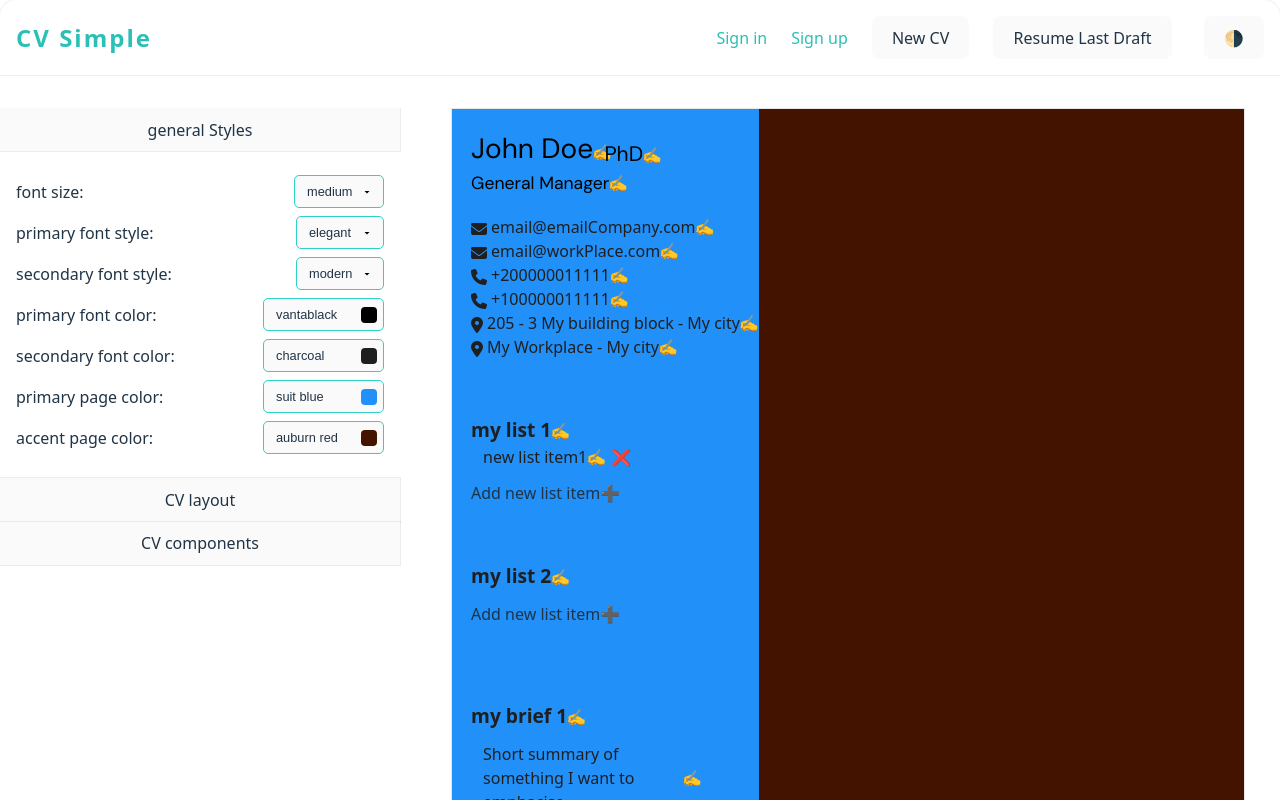
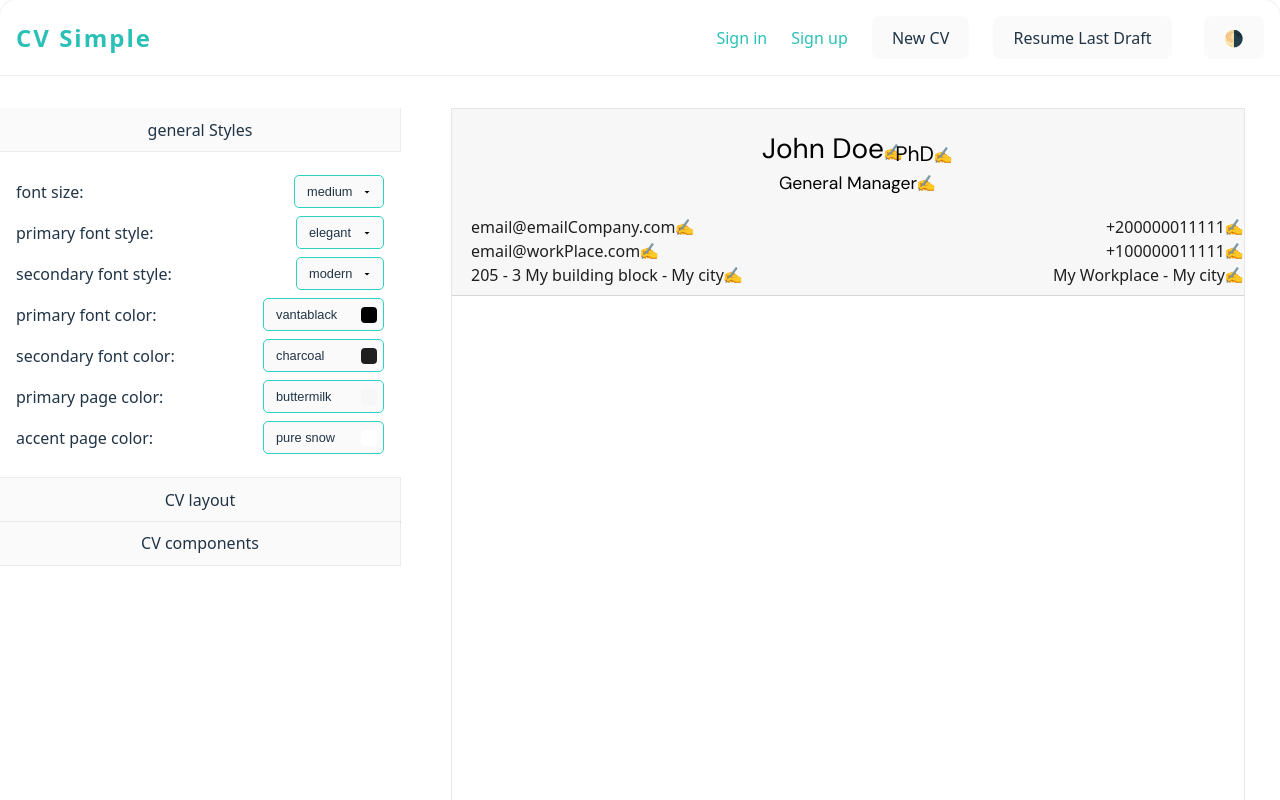
Before and after one commit to kad5/TOP-CV-app, a React (Vite) app in the folder CV-Wizard/: page /builder in a window 1280 px wide. Shown: the top 800 px of the page. Built offline with nearby package versions, Linux system fonts and the light colour scheme.

Commit message:
header design and implementation complete

```diff
--- a/CV-Wizard/src/assets/components/AsideContorls.jsx
+++ b/CV-Wizard/src/assets/components/AsideContorls.jsx
@@ -12,6 +12,83 @@ export default function Aside() {
         [attribute]: e.target.value,
       },
     });
+  }
+  function chooseLayout(value) {
+    console.log(value);
+    if (value === "standard-h") {
+      setCvData({
+        ...cvData,
+        styles: {
+          ...cvData.styles,
+          primaryClr: "#f7f7f7",
+          accentClr: "#ffffff",
+          primaryFontClr: "#000000",
+          secondaryFontClr: "#1f1f1f",
+        },
+        header: {
+          ...cvData.header,
+          layout: "horizontal",
+          template: "standard-h",
+        },
+      });
+    }
+    if (value === "fancy-h") {
+      setCvData({
+        ...cvData,
+        styles: {
+          ...cvData.styles,
+          primaryClr: "#1f1f1f",
+          accentClr: "#f7f7f7",
+          primaryFontClr: "#f7f7f7",
+          secondaryFontClr: "#f7f7f7",
+        },
+        header: {
+          ...cvData.header,
+          layout: "horizontal",
+          template: "fancy-h",
+        },
+      });
+    }
+    if (value === "standard-v") {
+      setCvData({
+        ...cvData,
+        styles: {
+          ...cvData.styles,
+          primaryClr: "#2190f8",
+          accentClr: "#f7f7f7",
+          primaryFontClr: "#f7f7f7",
+          secondaryFontClr: "#f7f7f7",
+        },
+        header: {
+          ...cvData.header,
+          layout: "vertical",
+          template: "standard-v",
+        },
+      });
+    }
+    if (value === "fancy-v") {
+      setCvData({
+        ...cvData,
+        styles: {
+          ...cvData.styles,
+          primaryClr: "#441300",
+          accentClr: "#f7f7f7",
+          primaryFontClr: "#f7f7f7",
+          secondaryFontClr: "#f7f7f7",
+        },
+        header: {
+          ...cvData.header,
+          layout: "vertical",
+          template: "fancy-v",
+        },
+      });
+    }
+  }
+  function translateValue() {
+    if (cvData.header.template === "standard-h") return "standard-h";
+    if (cvData.header.template === "fancy-h") return "fancy-h";
+    if (cvData.header.template === "standard-v") return "standard-v";
+    if (cvData.header.template === "fancy-v") return "fancy-v";
   }
   return (
     <aside>
@@ -155,7 +232,20 @@ export default function Aside() {
         </button>
         <div className={activeTab === "header" ? "tab open" : "tab"}>
           <div>
-            <div></div>
+            <div>
+              <label>
+                Select page layout
+                <select
+                  value={translateValue()}
+                  onChange={(e) => chooseLayout(e.target.value)}
+                >
+                  <option value="standard-h">Standard</option>
+                  <option value="fancy-h">Stramlined</option>
+                  <option value="standard-v">Detailed</option>
+                  <option value="fancy-v">Modern</option>
+                </select>
+              </label>
+            </div>
           </div>
         </div>
       </div>
--- a/CV-Wizard/src/assets/components/CvHeader.jsx
+++ b/CV-Wizard/src/assets/components/CvHeader.jsx
@@ -66,7 +66,7 @@ export default function CvHeader({ type = "" }) {
         init={cvData.header.customList1Title}
       />
       <Rows
-        className="h-list"
+        className="h-list customList1Content"
         keys={["header", "customList1Content"]}
         list={cvData.header.customList1Content}
         Keys={["header", "customList1Content"]}
@@ -77,7 +77,7 @@ export default function CvHeader({ type = "" }) {
         init={cvData.header.customList2Title}
       />
       <Rows
-        className="h-list"
+        className="h-list customList2Content"
         keys={["header", "customList2Content"]}
         list={cvData.header.customList2Content}
         Keys={["header", "customList2Content"]}
--- a/CV-Wizard/src/assets/styles/App.css
+++ b/CV-Wizard/src/assets/styles/App.css
@@ -351,6 +351,9 @@ aside {
 }
 
 .horizontal {
+  .h-list {
+    display: none !important;
+  }
   .h-email1 {
     grid-area: h-email1;
   }
@@ -506,6 +509,44 @@ aside {
   }
 }
 
+.cv-header.fancy-v {
+  padding: 5mm;
+  display: flex;
+  flex-direction: column;
+  align-items: start;
+  .name-title {
+    align-self: center;
+    grid-area: name-title;
+    font-size: 2em;
+    .h-titleLetters {
+      font-size: 0.75em;
+      align-self: flex-end;
+    }
+  }
+  .h-jobTitle {
+    grid-area: h-jobTitle;
+    font-size: 1.1em;
+    margin-bottom: 5mm;
+    align-self: center;
+  }
+  .h-customList1Title,
+  .h-customList2Title,
+  .h-customPara1Title,
+  .h-customPara2Title {
+    font-size: 1.2em;
+    font-weight: 600;
+  }
+  .h-workAddress,
+  .h-customList2Title,
+  .h-customPara2Title,
+  .h-customPara2Content {
+    display: none;
+  }
+}
+.cv-header.fancy-v .h-list.customList2Content {
+  display: none !important;
+}
+
 .vertical .name-title {
   display: flex;
   gap: 3mm;
@@ -598,7 +639,7 @@ aside {
   }
   .h-customPara1Title {
     grid-area: h-customPara1Title;
-    margin-top: 20mm;
+    margin-top: 15mm;
   }
   .h-customPara1Content {
     grid-area: h-customPara1Content;
--- a/CV-Wizard/src/assets/utils/draft.jsx
+++ b/CV-Wizard/src/assets/utils/draft.jsx
@@ -10,12 +10,12 @@ export function blankCV() {
       secondaryFontStyle: "system-ui",
       primaryFontClr: "#000000",
       secondaryFontClr: "#1f1f1f",
-      primaryClr: "#2190f8",
-      accentClr: "#441300",
+      primaryClr: "#f7f7f7",
+      accentClr: "#ffffff",
     },
     header: {
-      layout: "vertical",
-      template: "standard-v",
+      layout: "horizontal",
+      template: "standard-h",
       name: "John Doe",
       titleLetters: "PhD",
       jobTitle: "General Manager",
```
